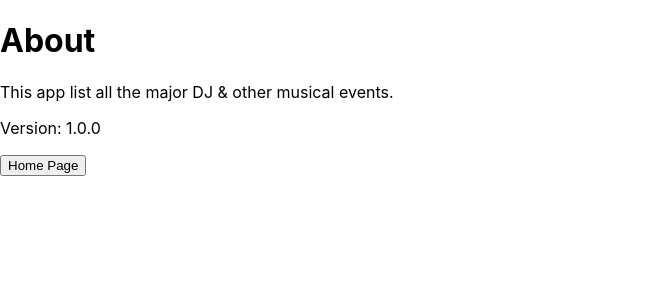
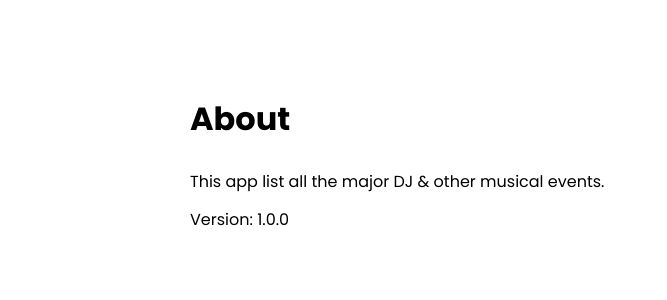
Before and after one commit to VisheshSingh/dj-events-frontend, a Next.js app: page /about in a window 1280 px wide. Shown: the top 300 px of the page, without its empty margins (0-667 px from the left). Built offline with nearby package versions, Linux system fonts and the light colour scheme.

Commit message:
Head tag & Layout ✅

```diff
--- /dev/null
+++ b/components/Layout.js
@@ -0,0 +1,25 @@
+import React from 'react';
+import Head from 'next/head';
+
+import styles from '../styles/Layout.module.css';
+
+const Layout = ({ title, description, keywords, children }) => {
+  return (
+    <div>
+      <Head>
+        <title>{title}</title>
+        <meta id='description' name={description} />
+        <meta id='keywords' name={keywords} />
+      </Head>
+      <div className={styles.container}>{children}</div>
+    </div>
+  );
+};
+
+Layout.defaultProps = {
+  title: 'DJ Events | Find the hottest events!',
+  description: 'Find all the hottest DJ & other musical events',
+  keywords: 'music, dj, party, edm',
+};
+
+export default Layout;
--- a/pages/about.js
+++ b/pages/about.js
@@ -1,15 +1,13 @@
 import React from 'react';
-import { useRouter } from 'next/router';
+import Layout from '../components/Layout';
 
 const AboutPage = () => {
-  const router = useRouter();
   return (
-    <div>
+    <Layout title='About Page'>
       <h1>About</h1>
       <p>This app list all the major DJ & other musical events.</p>
       <p>Version: 1.0.0</p>
-      <button onClick={() => router.push('/')}>Home Page</button>
-    </div>
+    </Layout>
   );
 };
 
--- /dev/null
+++ b/styles/Layout.module.css
@@ -0,0 +1,5 @@
+.container {
+  margin: 60px auto;
+  padding: 30px;
+  max-width: 960px;
+}
--- a/styles/globals.css
+++ b/styles/globals.css
@@ -1,16 +1,66 @@
+@import url('https://fonts.googleapis.com/css2?family=Poppins:wght@300;400;500;600;700&display=swap');
+
+* {
+  box-sizing: border-box;
+  margin: 0;
+  padding: 0;
+}
+
 html,
 body {
-  padding: 0;
-  margin: 0;
-  font-family: -apple-system, BlinkMacSystemFont, Segoe UI, Roboto, Oxygen,
-    Ubuntu, Cantarell, Fira Sans, Droid Sans, Helvetica Neue, sans-serif;
+  font-family: 'Poppins', sans-serif;
+  line-height: 1.8;
 }
 
 a {
-  color: inherit;
   text-decoration: none;
+  color: steelblue;
 }
 
-* {
-  box-sizing: border-box;
+p {
+  margin: 10px 0;
 }
+
+h1 {
+  margin-bottom: 20px;
+}
+
+.btn {
+  display: inline-block;
+  background: red;
+  color: #fff;
+  padding: 10px 20px;
+  cursor: pointer;
+  border: 0;
+  border-radius: 5px;
+}
+
+.btn:hover {
+  opacity: 0.9;
+}
+
+.btn-secondary {
+  font: inherit;
+  font-size: 13px;
+  background: #000;
+  color: #fff !important;
+  border: 0;
+  border-radius: 5px;
+  padding: 5px 15px;
+  margin: 0 20px;
+  cursor: pointer;
+}
+
+.btn-secondary:hover {
+  opacity: 0.8;
+}
+
+.btn-icon {
+  display: flex;
+  align-items: center;
+  justify-content: center;
+}
+
+.btn-icon svg {
+  margin-right: 5px;
+}
```
Also changed, not shown: pages/events/[slug].js (+5 -4 lines), pages/events/add.js (+6 -5 lines), pages/events/index.js (+5 -4 lines), pages/index.js (+3 -5 lines), styles/Home.module.css (added).
